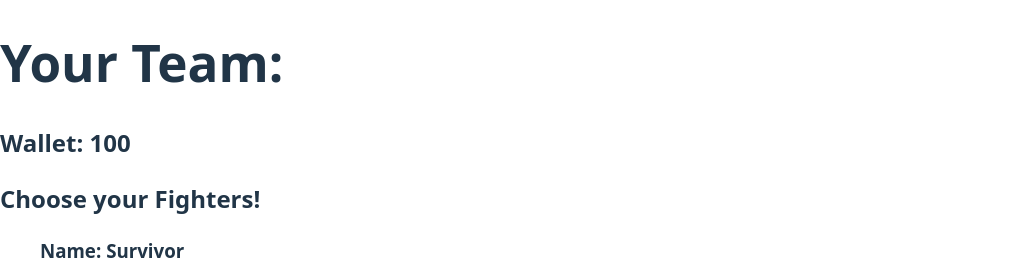
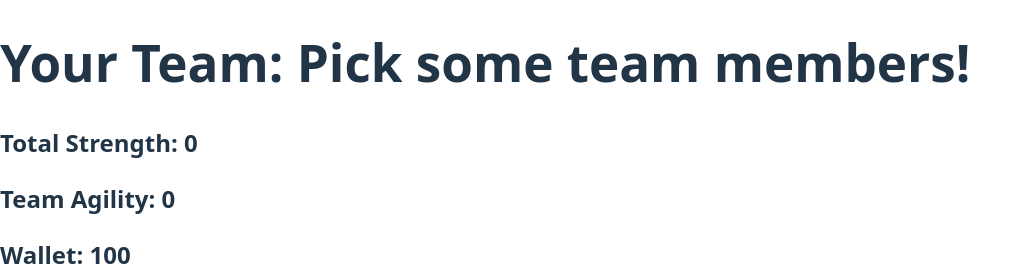
Before and after one commit to Alicia-Brandewie/react-state-management-lab, a React (Vite) app: page / in a window 1280 px wide. Shown: the top 267 px of the page, without its empty margins (0-1031 px from the left). Built offline with nearby package versions, Linux system fonts and the light colour scheme.

Commit message:
seven fixed

```diff
--- a/src/App.jsx
+++ b/src/App.jsx
@@ -90,7 +90,8 @@ const App = () => {
   ]
   )
 
-
+  let totalStrength = 0
+  let totalAgility = 0
 
 
   const handleAddFighter = (zombieFighter) => {
@@ -100,7 +101,7 @@ const App = () => {
     );
 
     if (money < zombieFighter.price) {
-      console.log("Not enough money")
+      // console.log("Not enough money")
     }
     else {
       setMoney(money - zombieFighter.price);
@@ -108,46 +109,15 @@ const App = () => {
       team.push(zombieFighter);
       setTeam(team);
 
-      console.log(`Your team includes ${JSON.stringify(team)}`);
-      console.log(`Umused Zombies: ${JSON.stringify(unusedZombieFighters)}`)
-    const totalStrenth = zombieFighter.strength // WHY YOU NO ADD
-    console.log(totalStrenth)
-
+      // console.log(`Your team includes ${JSON.stringify(team)}`);
+      // console.log(`Umused Zombies: ${JSON.stringify(unusedZombieFighters)}`)
+    }
   }
 
+        totalStrength = team.reduce((banana, fighter) => { return banana + fighter.strength }, 0)
+      // console.log(totalStrength)
 
-
-    if (team.length === 0) {
-      console.log("Pick some team members!")
-    } // best attempt at # 7, couldn't get the UI to update
-    else {
-      return
-      team
-    }
-
-
-  // 8
-
-  // const totalStrenth = zombieFighters.forEach((fighter) =>
-  //   0 + fighter.strength
-  // )
-  // const totalStrenth = team.forEach((zombieFighter) => { 0 + zombieFighter.strength })
-    //sum of team.zombieFighter.strength + team.zombieFighter ...++
-
-
-  // team.map((zombieFighter.strength) => {
-  //      for(let i=0; i > team.length ; i++) {zombieFighter.strength} })
-  console.log(totalStrenth)
-  }
-
-
-
-
-  // if team.length === 0 {totalStrenth===0}
-
-  // 9
-  //copy of 8 but for totalAgility
-  // let totalAgility = team.map((zombieFighter.agility))
+        totalAgility = team.reduce((banana, fighter) => { return banana + fighter.agility }, 0)
 
 
 
@@ -164,7 +134,7 @@ const App = () => {
   return (
     <>
 
-    <h1>Your Team: {team}</h1>
+        <h1>Your Team: {team.length === 0 ? "Pick some team members!" : ""} </h1>
 
       <div>
         {team.map((zombieFighter) => (
@@ -183,9 +153,8 @@ return (
         ))}
       </div>
 
-
-   {/* <h2>Team Strength: {totalStrenth}</h2>
-    <h2>Team Agility: {totalAgility}</h2> */}
+    <h2> Total Strength: {totalStrength} </h2>
+    <h2>Team Agility: {totalAgility}</h2>
     <h2>Wallet: {money}</h2>
 
       <h2> Choose your Fighters!</h2>
```
Lines whose indentation alone changed are shown as unchanged.
